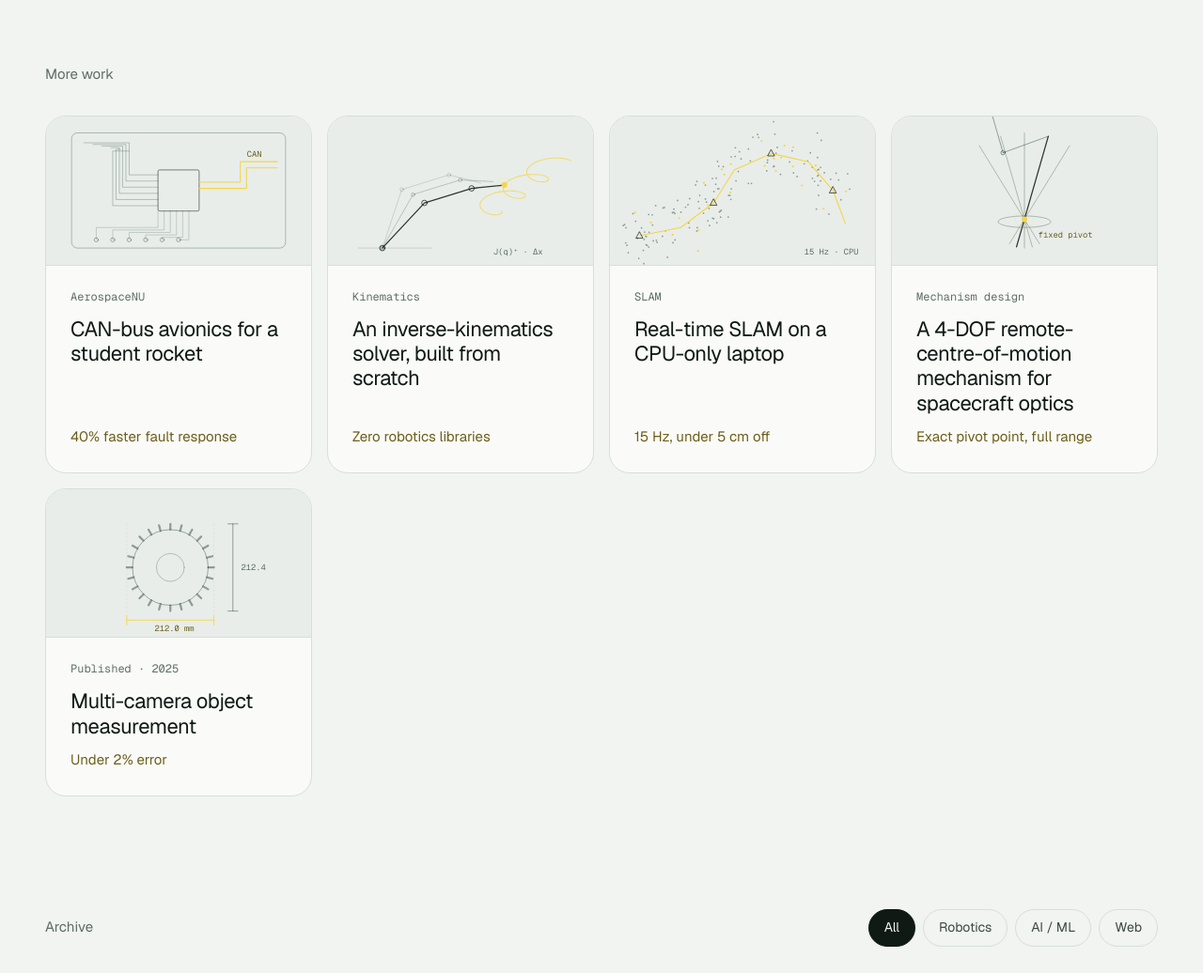
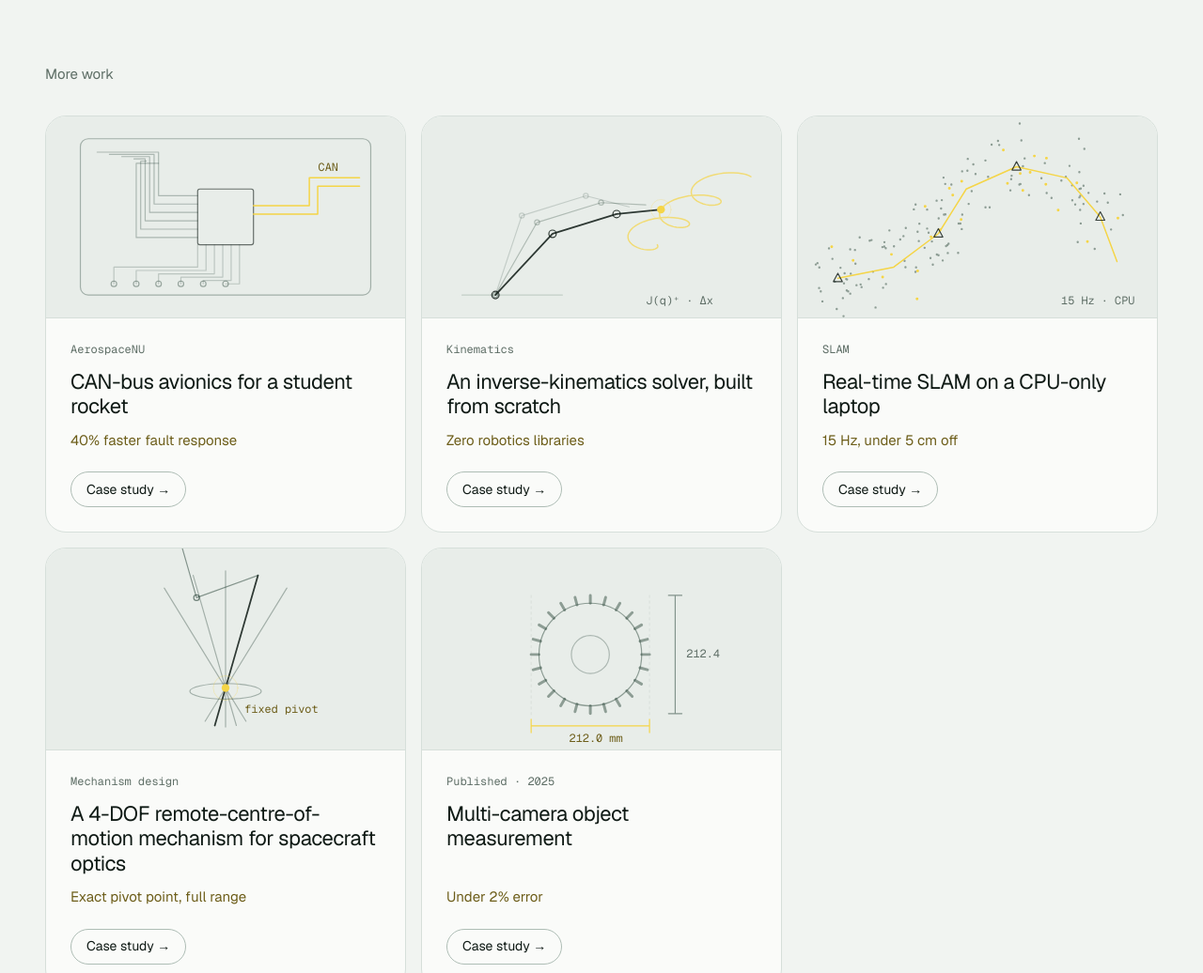
Before and after one commit to azizxabd/azizxabd.github.io, a plain HTML site: page index.html in a window 1280 px wide. Shown: the part 4020-5056 px from the top of the page at 94% size. Drawn offline with nearby package versions, Linux system fonts and the light colour scheme.

Commit message:
Add Case study / View buttons to cards, match More work tile size

```diff
--- a/css/styles.css
+++ b/css/styles.css
@@ -206,7 +206,7 @@ a.feature:hover .feature-visual .art { transform: scale(1.03); }
 /* ── more work ──────────────────────────────────────────────────────── */
 .more { padding-top: 120px; padding-bottom: 40px; }
 .section-label { margin: 0 0 32px; font-size: 15px; font-weight: 400; color: var(--muted); }
-.card-grid { display: grid; grid-template-columns: repeat(auto-fit, minmax(min(280px, 100%), 1fr)); gap: 16px; }
+.card-grid { display: grid; grid-template-columns: repeat(auto-fill, minmax(min(300px, 100%), 1fr)); gap: 16px; }
 .card {
   display: flex; flex-direction: column; gap: 12px; min-height: 200px; padding: 28px;
   border-radius: var(--r-md); background: var(--surface); border: 1px solid var(--line);
@@ -400,3 +400,10 @@ a.arch:hover .arch-thumb .art { transform: scale(1.04); }
 .card-thumb .art, .card-thumb img { width: 100%; height: 100%; object-fit: cover; transition: transform .6s; }
 a.card:hover .card-thumb .art, a.card:hover .card-thumb img { transform: scale(1.04); }
 .card-body { display: flex; flex-direction: column; gap: 12px; padding: 24px 26px 26px; flex: 1; }
+
+/* "Case study" / "View" button on More work and Archive cards */
+.pill-sm { min-height: 38px; padding: 0 16px; font-size: 14px; }
+.card-cta { margin-top: 10px; color: var(--text); }
+.arch-cta { margin-top: auto; }
+.arch-body .arch-sum { margin-bottom: 8px; }
+a.card:hover .card-cta, a.arch:hover .card-cta { background: var(--text); color: var(--bg); border-color: var(--text); }
--- a/js/app.js
+++ b/js/app.js
@@ -159,6 +159,7 @@
             '<span class="kicker kicker-sm">' + esc(p.kicker) + '</span>' +
             '<span class="card-title">' + rich(p.title) + '</span>' +
             (p.highlight ? '<span class="card-hi acc-t">' + esc(p.highlight) + '</span>' : '') +
+            (url ? '<span class="pill pill-sm card-cta">' + (p.case ? 'Case study →' : 'View ↗') + '</span>' : '') +
             '</div></' + tag + '>';
         }).join('') + '</div></section>';
     },
@@ -183,7 +184,7 @@
           '<div class="arch-body"><span class="kicker kicker-sm">' + esc(p.category || '') + '</span>' +
           '<span class="arch-title">' + rich(p.title) + '</span>' +
           '<span class="arch-sum">' + rich(p.summary || '') + '</span>' +
-          (url ? '<span class="arch-link">' + (p.case ? 'Case study →' : 'View ↗') + '</span>' : '') +
+          (url ? '<span class="pill pill-sm card-cta arch-cta">' + (p.case ? 'Case study →' : 'View ↗') + '</span>' : '') +
           '</div></' + tag + '>';
       }).join('');
       return '<section class="archive wrap" id="archive"><div class="archive-head">' +
```
